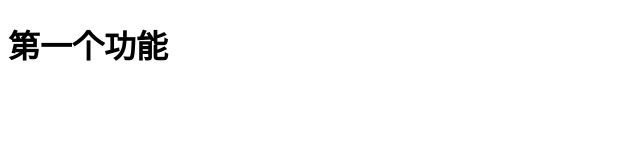
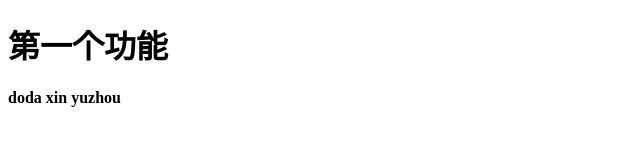
Before and after one commit to JettMu/test, a plain HTML site: page index.html in a window 1280 px wide. Shown: the whole page, without its empty margins (0-640 px from the left). Drawn offline with Linux system fonts and the light colour scheme.

Commit message:
新分支

```diff
--- a/index.html
+++ b/index.html
@@ -7,6 +7,6 @@
 <body>
 	<h1>第一个功能</h1>
 
-
+	<h4>doda xin yuzhou </h4>
 </body>
 </html>
```
